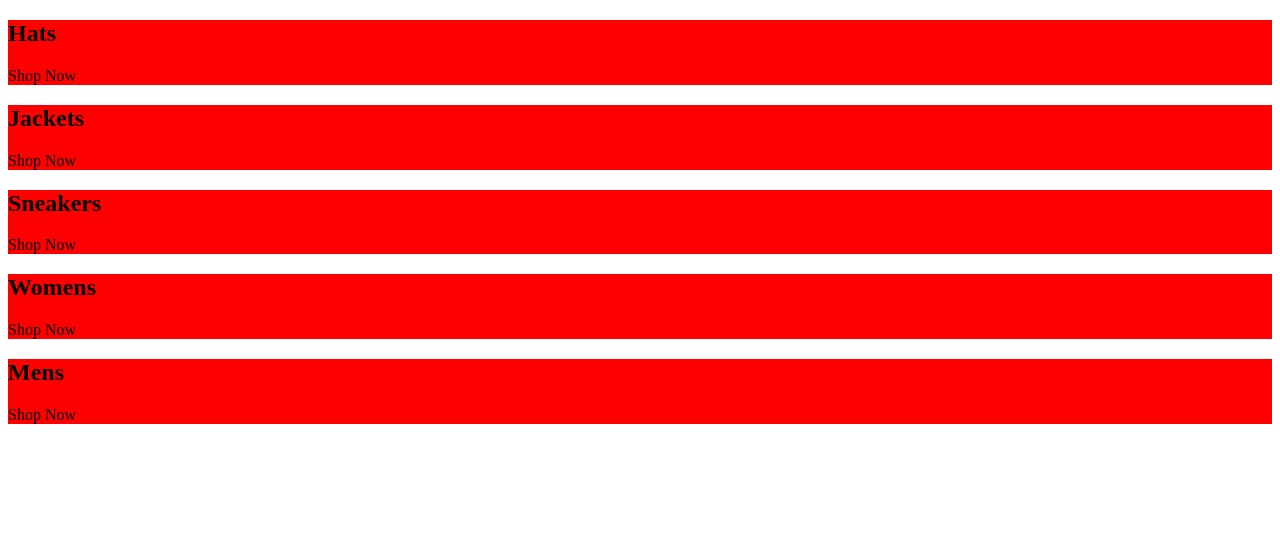
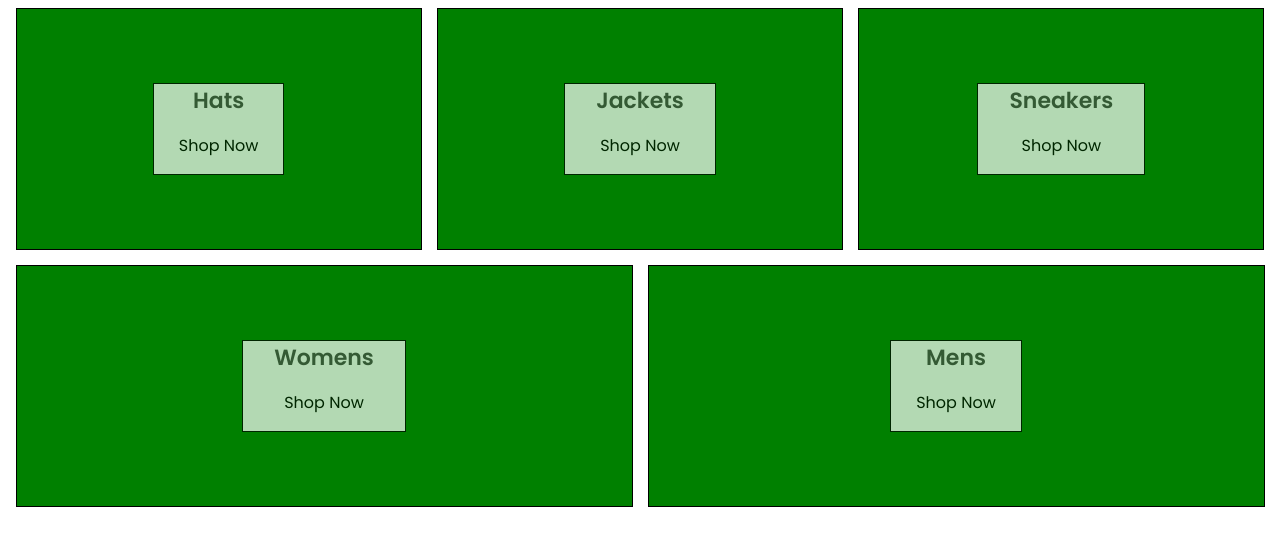
Before and after one commit to patangney/clothing-store, a React (Create React App) app: page / in a window 1280 px wide. Shown: the top 546 px of the page. Built offline with nearby package versions, Linux system fonts and the light colour scheme.

Commit message:
setup scss

```diff
--- a/src/Pages/HomePage.jsx
+++ b/src/Pages/HomePage.jsx
@@ -38,15 +38,15 @@ const HomePage = () => {
     },
   ]
   return (
-    <div className="categories-container">
+    <div className="container">
       {/* ---- destructure title, id ---- */}
       {categories.map(({title, id}) => (
-        <div key={id} className="category-container">
+        <div key={id} className="container__category">
           {/* ---- image ---- */}
           <div className="background-image">
 
           </div>
-          <div className="category-body-container">
+          <div className="container__body">
             <h2>{title}</h2>
             <p>Shop Now</p>
           </div>
--- /dev/null
+++ b/src/sass/_base.scss
@@ -0,0 +1,5 @@
+$font-family: 'Poppins', sans-serif;
+
+body {
+    font-family: $font-family;
+}
--- /dev/null
+++ b/src/sass/_categories.scss
@@ -0,0 +1,73 @@
+.container {
+    width: 100%;
+    display: flex;
+    flex-wrap: wrap;
+    justify-content: space-between;
+
+    &__category {
+        min-width: 30%;
+        height: 240px;
+        flex: 1 1 auto;
+        display: flex;
+        align-items: center;
+        justify-content: center;
+        border: 1px solid black;
+        margin: 0 7.5px 15px;
+        overflow: hidden;
+        background-color: green;
+
+        &:hover {
+            cursor: pointer;
+            opacity: 0.9;
+
+            & .background-image {
+                transform: scale(1.1);
+                transition: transform 6s cubic-bezier(0.25, 0.45, 0.45, 0.95);
+            }
+        }
+    }
+
+    &__category.large {
+        height: 380px;
+    }
+
+    &__category:first-child {
+        margin-right: 7.5px;
+    }
+
+    &__category:last-child {
+        margin-left: 7.5px;
+    }
+
+    &__category .background-image {
+        width: 100%;
+        height: 100%;
+        background-size: cover;
+        background-position: center;
+    }
+
+    &__body {
+        height: 90px;
+        padding: 0 25px;
+        display: flex;
+        flex-direction: column;
+        align-items: center;
+        justify-content: center;
+        border: 1px solid black;
+        background-color: white;
+        opacity: 0.7;
+        position: absolute;
+
+        h2 {
+            font-weight: bold;
+            margin: 0 6px 0;
+            font-size: 22px;
+            color: #4a4a4a;
+        }
+
+        p {
+            font-weight: lighter;
+            font-size: 16px;
+        }
+    }
+}
--- a/src/sass/_categories.styles.scss
+++ /dev/null
@@ -1,5 +0,0 @@
-.categories-container {
-    .category-container{
-        background-color: red;
-    }
-}
--- /dev/null
+++ b/src/sass/_font.scss
@@ -0,0 +1 @@
+@import url('https://fonts.googleapis.com/css2?family=Poppins:wght@400;500;600&family=Raleway&display=swap');
--- a/src/sass/main.scss
+++ b/src/sass/main.scss
@@ -1 +1,4 @@
-@import 'categories.styles';
+
+@import 'base';
+@import 'font';
+@import 'categories';
```
